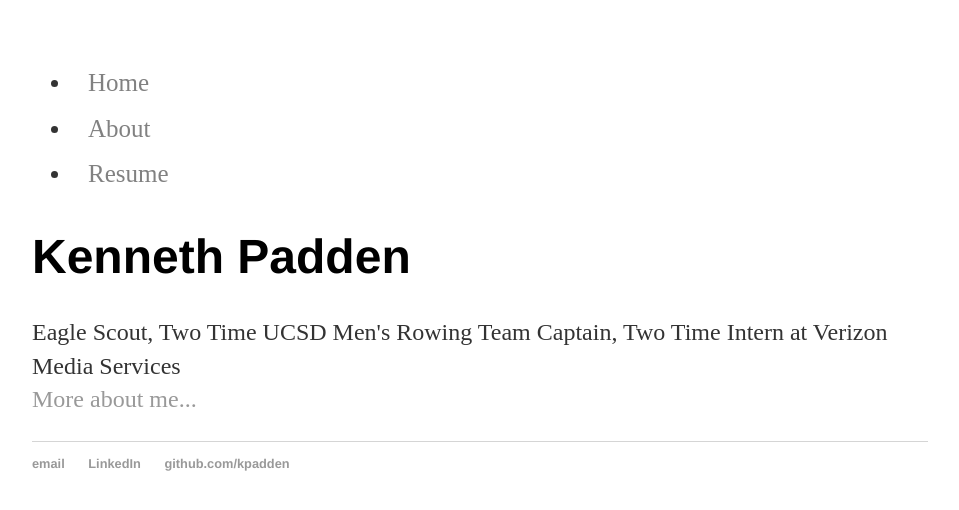
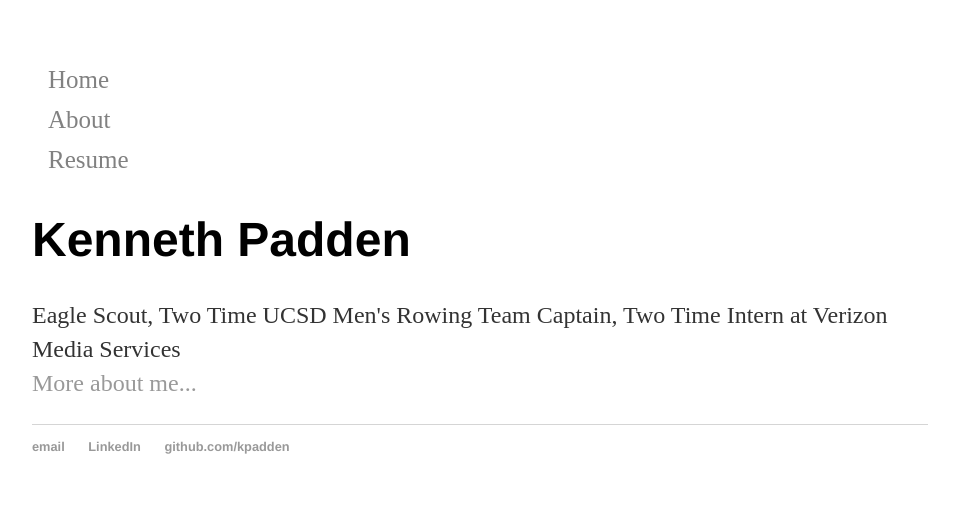
Before and after one commit to kpadden/kpadden.github.io, a Jekyll site: the page built from index.html, in a window 1280 px wide. Shown: the top 510 px of the page, without its empty margins (160-1119 px from the left). Built offline with Jekyll 4.4.1, drawn with Linux system fonts in a browser that asks for light colours.

Commit message:
Update default.html

```diff
--- a/_layouts/default.html
+++ b/_layouts/default.html
@@ -8,13 +8,11 @@
         <link rel="stylesheet" type="text/css" href="/css/main.css">
     </head>
     <body>
-        <nav class="sidenav">
-            <ul>
-                <li><a href="/">Home</a></li>
-                <li><a href="/about">About</a></li>
-                <li><a href="/cv">Resume</a></li>
-            </ul>
-        </nav>
+        <div class="sidenav">
+            <a href="/">Home</a>
+            <a href="/about">About</a>
+            <a href="/cv">Resume</a>
+        </div>
         <div class="container">
             {{ content }}
         </div><!-- /.container -->
```
